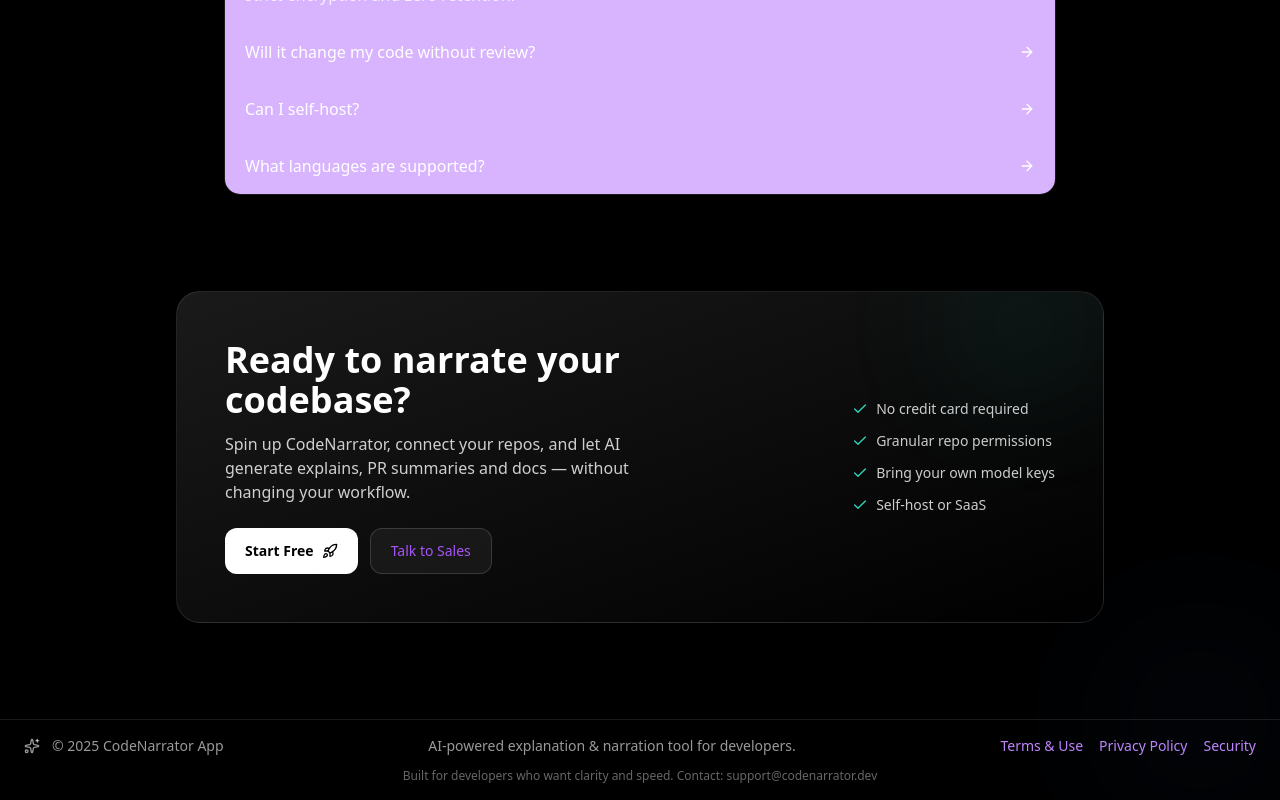
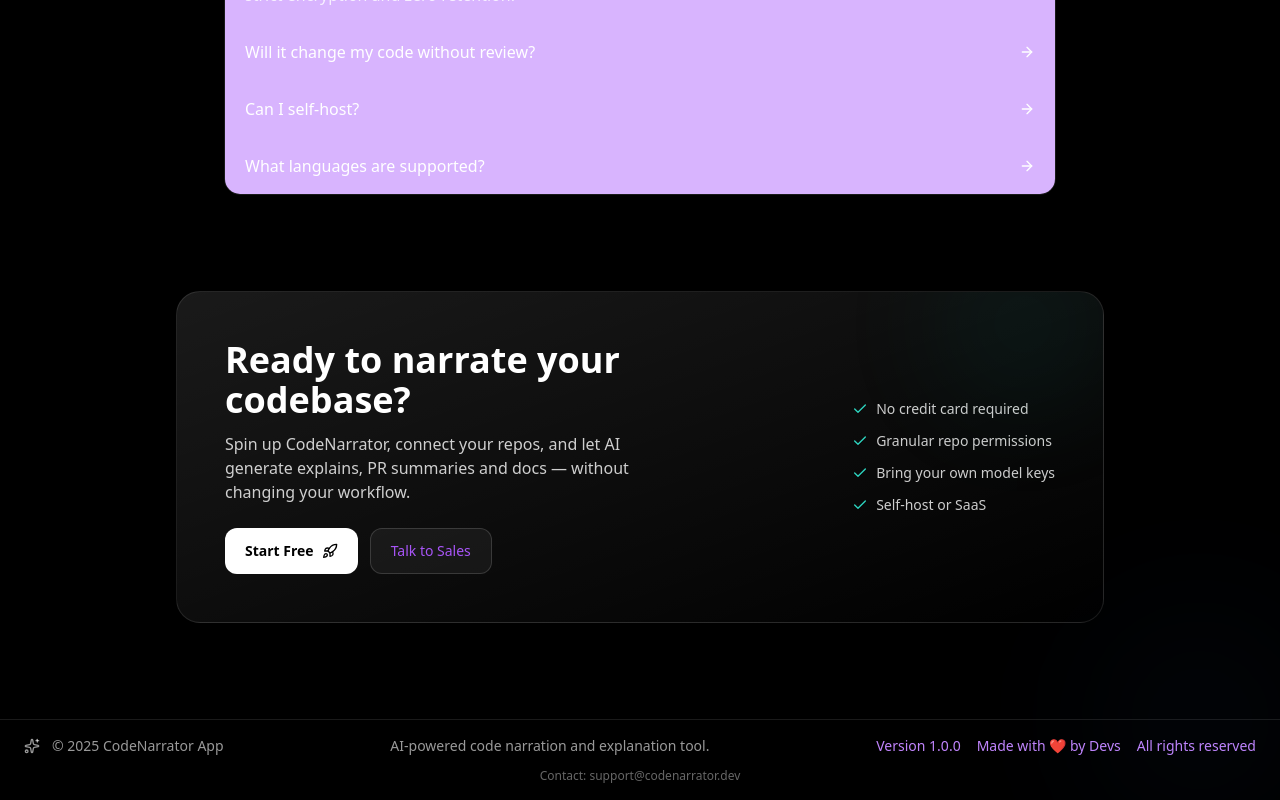
Before and after one commit to mah12-ops/code_narrator_ai, a React (Vite) app in the folder client/: page / in a window 1280 px wide. Shown: the part 2827-3627 px from the top of the page. Built offline with nearby package versions, Linux system fonts and the light colour scheme.

Commit message:
fix footer

```diff
--- a/client/src/components/pages/LandingPage/Footer.tsx
+++ b/client/src/components/pages/LandingPage/Footer.tsx
@@ -14,20 +14,20 @@ const Footer = () => {
 
           {/* Small description */}
           <p className="text-center md:text-left">
-            AI-powered explanation & narration tool for developers.
+            AI-powered code narration and explanation tool.
           </p>
 
-          {/* Static Info (Not links) */}
-          <div className="flex flex-wrap items-center gap-4">
-            <span className="text-purple-400">Terms & Use</span>
-            <span className="text-purple-400">Privacy Policy</span>
-            <span className="text-purple-400">Security</span>
+          {/* Replaced block */}
+          <div className="flex flex-col md:flex-row items-center gap-2 md:gap-4">
+            <span className="text-purple-400">Version 1.0.0</span>
+            <span className="text-purple-400">Made with ❤️ by Devs</span>
+            <span className="text-purple-400">All rights reserved</span>
           </div>
         </div>
 
-        {/* Contact or note */}
+        {/* Contact */}
         <div className="mt-3 text-center text-xs text-white/40">
-          Built for developers who want clarity and speed. Contact: support@codenarrator.dev
+          Contact: support@codenarrator.dev
         </div>
       </div>
     </footer>
```
